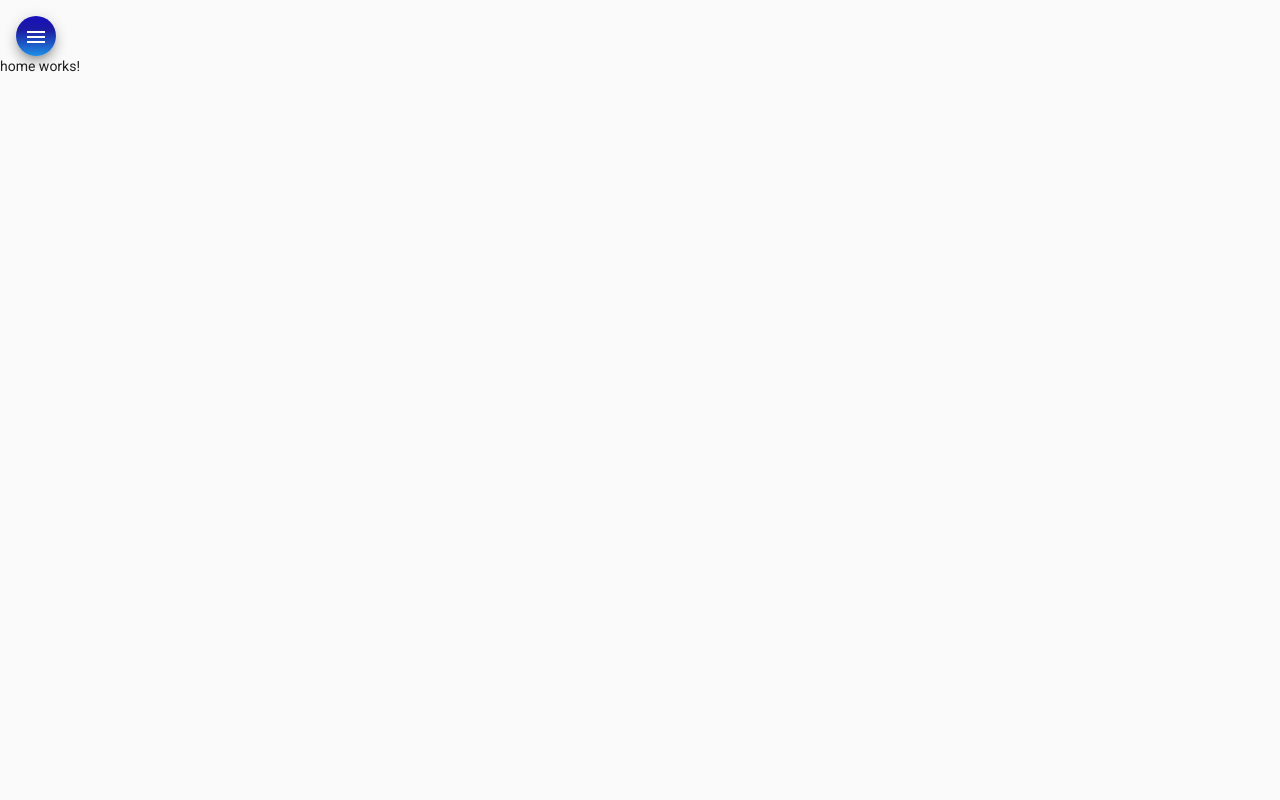
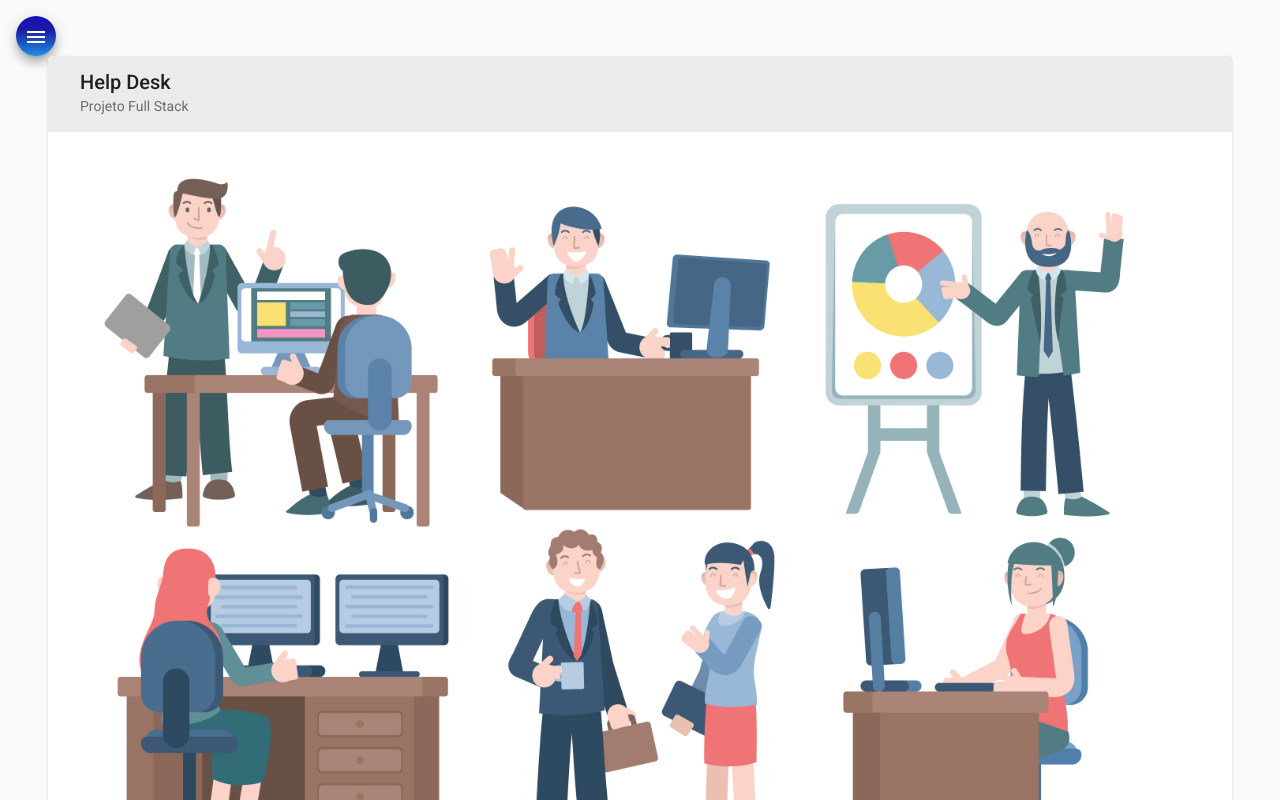
Before and after one commit to 77KarteNascimento/helpdesk-frontend, an Angular app: page /home in a window 1280 px wide. Built offline with nearby package versions, Linux system fonts and the light colour scheme.

Commit message:
criando html e css do componente Home

```diff
--- a/src/app/components/home/home.component.css
+++ b/src/app/components/home/home.component.css
@@ -0,0 +1,10 @@
+.card {
+    width: 90%;  /*largura*/
+    margin: auto; /*margem automatica*/
+    background-color: rgb(235, 235, 235) /*customizando fundo da home*/
+
+}
+
+img {
+    height: 50rem;
+}
--- a/src/app/components/home/home.component.html
+++ b/src/app/components/home/home.component.html
@@ -1 +1,12 @@
-<p>home works!</p>
+<mat-card class="card">
+    <mat-card-header>
+      <mat-card-title>Help Desk</mat-card-title>
+      <mat-card-subtitle>Projeto Full Stack</mat-card-subtitle>
+    </mat-card-header>
+    <img mat-card-image src="assets/img/2689505.jpg" alt="Imagem Home">
+    <mat-card-content>
+      <p>
+        Seja bem vindo ao sistema Help Desk um sistema desenvolvido com spring boot e angular
+      </p>
+    </mat-card-content>
+  </mat-card>
--- a/src/app/components/nav/nav.component.css
+++ b/src/app/components/nav/nav.component.css
@@ -9,8 +9,9 @@
 }
 img {
     width: 100%;
-    height: 7rem;
+    height: 11rem;
     margin: .10rem auto 2rem auto;
+    background-color: blue;
 }
 
 .sidenav a {
--- a/src/app/components/nav/nav.component.html
+++ b/src/app/components/nav/nav.component.html
@@ -1,6 +1,6 @@
 <mat-drawer-container class="container" autosize>
     <mat-drawer #drawer class="sidenav" mode="side">
-      <img src="assets/img/homem-tiro-medio-usando-oculos-vr.jpg" alt="Imagem de navegação">
+      <img src="https://img.freepik.com/vetores-gratis/conjunto-plano-de-analise-de-dados-de-icones-isolados-de-pessoas-de-documentos-com-varios-graficos-e-graficos-lineares-ilustracao-vetorial_1284-74073.jpg?w=826&t=st=1683337066~exp=1683337666~hmac=e3a7b3a0660c5683f457768ecf2ff5a84f4529309e3365e39e2f0c150c264c12" alt="Imagem de navegação">
         <mat-nav-list class="nav-list">
         <a mat-list-item routerLink="/">
            <i class="material-icons">home</i>
```
Also changed, not shown: src/assets/img/2689505.jpg (added).
